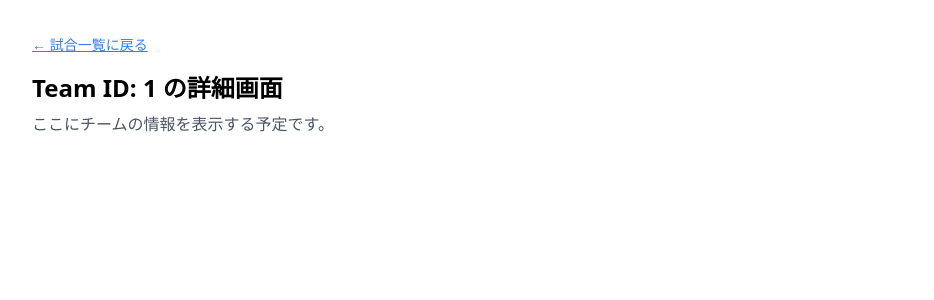
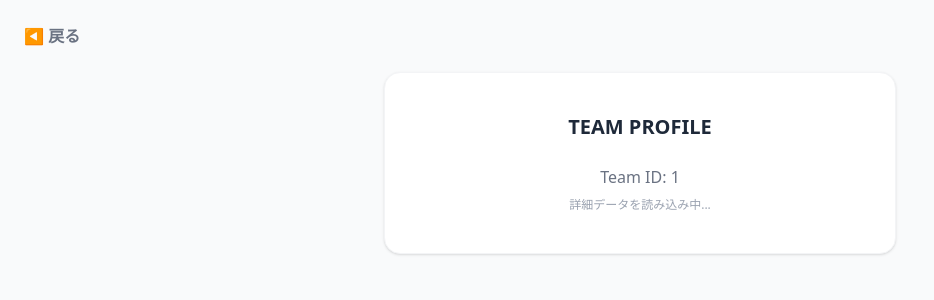
Before and after one commit to terukikouzu-hub/soccer-app, a React (Vite) app: page /team/1 in a window 1280 px wide. Shown: the top 300 px of the page, without its empty margins (0-934 px from the left). Built offline with nearby package versions, Linux system fonts and the light colour scheme.

Commit message:
試合詳細、チーム詳細への遷移

```diff
--- a/src/components/MatchdayModal.jsx
+++ b/src/components/MatchdayModal.jsx
@@ -3,7 +3,7 @@
 function MatchdayModal({ isOpen, onClose, days, currentDay, onSelect }) {
   if (!isOpen) return null;
 
-  return(
+  return (
     <div className="fixed inset-0 z-[100] bg-black/60 backdrop-blur-sm flex items-center justify-center p-4 animate-fadeIn">
       {/* 白いボックス */}
       <div className="bg-white w-full max-w-sm rounded-2xl shadow-2xl overflow-hidden animate-slideUp">
@@ -12,7 +12,7 @@ function MatchdayModal({ isOpen, onClose, days, currentDay, onSelect }) {
         <div className="bg-gray-50 px-4 py-3 border-b border-gray-100 flex justify-between items-center">
           <h3 className="font-black text-gray-700 text-sm">SELECT MATCHDAY</h3>
           <button
-                onClick={() => setIsMatchdaySelectorOpen(false)}
+            onClick={onClose}
             className="text-gray-400 hover:text-gray-800 font-bold text-xl leading-none"
           >
             ×
@@ -42,7 +42,7 @@ function MatchdayModal({ isOpen, onClose, days, currentDay, onSelect }) {
       </div>
 
       {/* 背景クリックでも閉じるための透明なレイヤー */}
-          <div className="absolute inset-0 -z-10" onClick={() => setIsMatchdaySelectorOpen(false)}></div>
+      <div className="absolute inset-0 -z-10" onClick={onClose}></div>
     </div>
 
   );
--- a/src/components/TeamBadge.jsx
+++ b/src/components/TeamBadge.jsx
@@ -2,13 +2,14 @@
 
 // import { Link } from 'react-router-dom';
 import { Link } from 'react-router-dom';
+
 function TeamBadge({ teamId, teamName, teamLogo, align = 'center' }) {
-  // alignプロパティで、左寄せ・右寄せをMatchCardの左右に合わせて切り替えられるようにします
   const alignmentClass = align === 'left' ? 'items-start text-left' : align === 'right' ? 'items-end text-right' : 'items-center text-center';
 
   return (
     <Link
       to={`/team/${teamId}`}
+      state={{ teamData: { id: teamId, name: teamName, logo: teamLogo } }}
       className={`flex flex-col ${alignmentClass} w-full group transition-transform active:scale-95`}
     >
       {/* エンブレム：ホバー時に少し浮き上がる演出 */}
--- a/src/pages/MatchDetail.jsx
+++ b/src/pages/MatchDetail.jsx
@@ -1,21 +1,51 @@
 // src/pages/MatchDetail.jsx
-import { useParams, Link } from 'react-router-dom';
+import { useEffect } from 'react';
+import { useLocation, useNavigate } from 'react-router-dom';
 
 function MatchDetail() {
-  const { id } = useParams(); // URLから試合IDを取得
+  const location = useLocation();
+  const navigate = useNavigate();
+
+  // 前の画面(MatchList)から渡されたデータを受け取る
+  // (ブラウザでURLを直接入力した場合などは undefined になります)
+  const matchData = location.state?.matchData;
+
+  // データがない場合（直接アクセスなど）はトップページに強制的に戻す
+  useEffect(() => {
+    if (!matchData) {
+      navigate('/');
+    }
+  }, [matchData, navigate]);
+
+  // データが読み込まれるまでは何も表示しない（チラつき防止）
+  if (!matchData) return null;
 
   return (
-    <div className="min-h-screen bg-gray-50 p-4">
+    <div className="min-h-screen bg-gray-50 p-6 animate-fadeIn">
+
       {/* 戻るボタン */}
-      <Link to="/" className="inline-block mb-4 text-blue-600 font-bold text-xs">
-        &larr; 一覧に戻る
-      </Link>
+      <button
+        onClick={() => navigate(-1)} // 1つ前の画面に戻る
+        className="mb-6 text-gray-500 hover:text-blue-600 font-bold flex items-center gap-2 transition-colors"
+      >
+        ◀ 一覧に戻る
+      </button>
 
-      <div className="bg-white rounded-lg shadow-sm p-6 text-center border border-gray-100">
-        <h1 className="text-xl font-black text-gray-800 mb-2">MATCH DETAIL</h1>
-        <p className="text-gray-500 text-sm">Match ID: {id}</p>
-        <p className="mt-4 text-xs text-gray-400">ここにスタメンやスタッツを表示予定</p>
+      {/* メインコンテンツエリア */}
+      <div className="bg-white p-10 rounded-2xl shadow-sm text-center border border-gray-100">
+        <h1 className="text-2xl font-black text-gray-800 mb-4">
+          試合詳細を表示
+        </h1>
+
+        {/* 遷移が成功しているか確認するために、チーム名だけ表示しておきます */}
+        <p className="text-gray-500">
+          {matchData.home} vs {matchData.away}
+        </p>
+        <p className="text-xs text-gray-400 mt-2">
+          Match ID: {matchData.id}
+        </p>
       </div>
+
     </div>
   );
 }
--- a/src/pages/MatchList.jsx
+++ b/src/pages/MatchList.jsx
@@ -1,5 +1,6 @@
 // src/pages/MatchList.jsx
 import { useState, useEffect } from 'react';
+import { useNavigate } from 'react-router-dom'; // ★追加: ページ遷移用
 import MatchCard from '../components/MatchCard';
 import CompetitionSelector from '../components/CompetitionSelector';
 import CompetitionModal from '../components/CompetitionModal';
@@ -16,6 +17,7 @@ const LEAGUE_TITLES = {
 };
 
 function MatchList() {
+  const navigate = useNavigate();
   const [matchGroups, setMatchGroups] = useState({});
   const [displayMatchday, setDisplayMatchday] = useState(1); // 表示中の節
   const [matchdayList, setMatchdayList] = useState([]); // 1〜38節のリスト
@@ -24,14 +26,14 @@ function MatchList() {
   // モーダルの開閉状態
   const [isMatchdaySelectorOpen, setIsMatchdaySelectorOpen] = useState(false);
   const [isLeagueSelectorOpen, setIsLeagueSelectorOpen] = useState(false);
-  // リーグ選択の状態
+
   const [currentCompetition, setCurrentCompetition] = useState('PL');
   const [competitions, setCompetitions] = useState([]);
   const [isCompLoading, setIsCompLoading] = useState(true);
 
   // 1. 初回ロード時にリーグ一覧を取得
   useEffect(() => {
-    const API_KEY = import.meta.env.VITE_API_KEY;
+    const API_KEY = import.meta.env.VITE_FOOTBALL_DATA_ORG_KEY;
     const options = { headers: { 'X-Auth-Token': API_KEY } };
 
     fetch('/api/competitions', options)
@@ -52,7 +54,7 @@ function MatchList() {
   //2. 試合データを取得（リーグが変わるたびに実行）
   useEffect(() => {
     setIsLoading(true); // リーグが変わったらローディングを表示
-    const API_KEY = import.meta.env.VITE_API_KEY;
+    const API_KEY = import.meta.env.VITE_FOOTBALL_DATA_ORG_KEY;
     const options = { headers: { 'X-Auth-Token': API_KEY } };
 
     fetch(`/api/competitions/${currentCompetition}/matches`, options)
@@ -132,6 +134,12 @@ function MatchList() {
   const handleSelectLeague = (code) => {
     setCurrentCompetition(code);
     setIsLeagueSelectorOpen(false); // 選択したら閉じる
+  };
+
+  // 試合詳細へ遷移する関数
+  const handleMatchClick = (match) => {
+    // navigate(URL, { state: 渡したいデータ })
+    navigate(`/match/${match.id}`, { state: { matchData: match } });
   };
 
   return (
@@ -221,6 +229,7 @@ function MatchList() {
                 date={match.date}
                 allOpen={allOpen} // 親の状態を渡す
                 status={match.status} // statusをpropsとして渡す
+                onScoreClick={() => handleMatchClick(match)}
               />
             ))}
           </div>
--- a/src/pages/TeamDetail.jsx
+++ b/src/pages/TeamDetail.jsx
@@ -1,15 +1,52 @@
 // src/pages/TeamDetail.jsx
-
-import { useParams, Link } from 'react-router-dom';
+import { useEffect } from 'react';
+import { useLocation, useNavigate, useParams } from 'react-router-dom';
 
 function TeamDetail() {
-  const { id } = useParams(); // URLからチームIDを取得
+  const { id } = useParams(); // URLの :id を取得
+  const location = useLocation();
+  const navigate = useNavigate();
+
+  // 前の画面(TeamBadge)から渡されたデータを受け取る
+  // 直接URLアクセスの場合は undefined になる
+  const teamData = location.state?.teamData;
+
+  // データがないのにアクセスされた場合（URL直接入力など）
+  // とりあえず今回は「データがなければIDだけ表示」してエラーにはしません
+  // (APIで詳細を取得する処理を後で書くため)
 
   return (
-    <div className="p-8">
-      <Link to="/" className="text-blue-500 underline text-sm">← 試合一覧に戻る</Link>
-      <h1 className="text-2xl font-bold mt-4">Team ID: {id} の詳細画面</h1>
-      <p className="mt-2 text-gray-600">ここにチームの情報を表示する予定です。</p>
+    <div className="min-h-screen bg-gray-50 p-6 animate-fadeIn">
+
+      {/* 戻るボタン */}
+      <button
+        onClick={() => navigate(-1)}
+        className="mb-6 text-gray-500 hover:text-blue-600 font-bold flex items-center gap-2 transition-colors"
+      >
+        ◀ 戻る
+      </button>
+
+      <div className="bg-white p-10 rounded-2xl shadow-sm text-center border border-gray-100 max-w-lg mx-auto">
+        <h1 className="text-xl font-black text-gray-800 mb-6">TEAM PROFILE</h1>
+
+        {teamData ? (
+          // TeamBadgeからデータが渡ってきた場合
+          <div className="flex flex-col items-center">
+            <div className="w-24 h-24 p-4 bg-gray-50 rounded-full mb-4 flex items-center justify-center">
+              <img src={teamData.logo} alt={teamData.name} className="w-full h-full object-contain" />
+            </div>
+            <h2 className="text-2xl font-bold text-gray-800">{teamData.name}</h2>
+            <p className="text-xs text-gray-400 mt-2 font-mono">ID: {teamData.id}</p>
+          </div>
+        ) : (
+          // 直接URL入力などでデータがない場合
+          <div className="text-gray-500">
+            <p>Team ID: {id}</p>
+            <p className="text-xs text-gray-400 mt-2">詳細データを読み込み中...</p>
+          </div>
+        )}
+
+      </div>
     </div>
   );
 }
```
Also changed, not shown: src/components/MatchCard.jsx (+5 -6 lines), 2 other files (tests, documents, lock files or other folders). Lines whose indentation alone changed are shown as unchanged.
